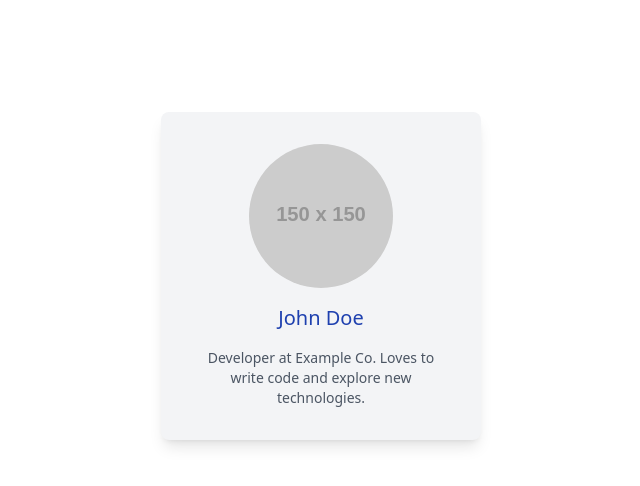
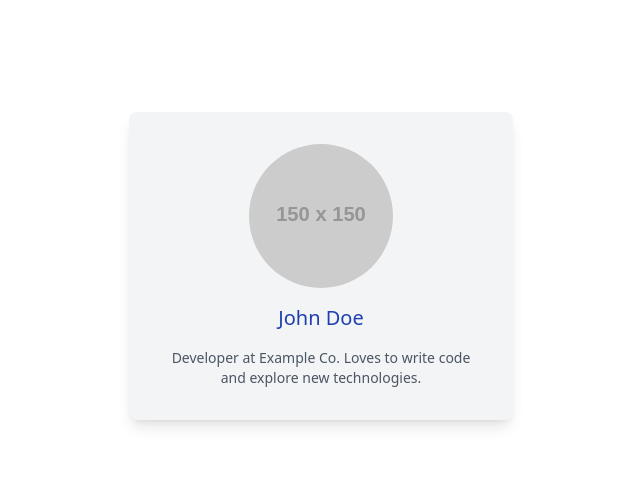
Before and after one commit to Musaibrahim1105/alx-fe-reactjs, a React (Vite) app in the folder tailwind-react-integration/: page / in a window 1280 px wide. Shown: the top 486 px of the page, without its empty margins (319-959 px from the left). Built offline with nearby package versions, Linux system fonts and the light colour scheme.

Commit message:
added responsiveness

```diff
--- a/tailwind-react-integration/src/components/UserProfile.jsx
+++ b/tailwind-react-integration/src/components/UserProfile.jsx
@@ -1,6 +1,6 @@
 function UserProfile() {
     return (
-      <div className="user-profile bg-gray-100 mx-auto my-20 max-w-sm p-8 rounded-lg shadow-lg sm: p-4 max-w-xs md:p-8 sm:p-4 max-w-sm text-xl">
+      <div className="user-profile bg-gray-100 mx-auto my-20 max-w-sm p-8 rounded-lg shadow-lg sm: p-4 max-w-xs md:p-8 sm:p-4 md:max-w-sm text-xl">
         <img src="https://via.placeholder.com/150" alt="User" className="rounded-full w-36 h-36 mx-auto sm: w-24 h-24 md: w-36 h-36" />
         <h1 className="text-xl text-blue-800 my-4  sm: text-lg md: xl">John Doe</h1>
         <p className="text-gray-600 text-base sm: text-sm md: text-base">Developer at Example Co. Loves to write code and explore new technologies.</p>
```
